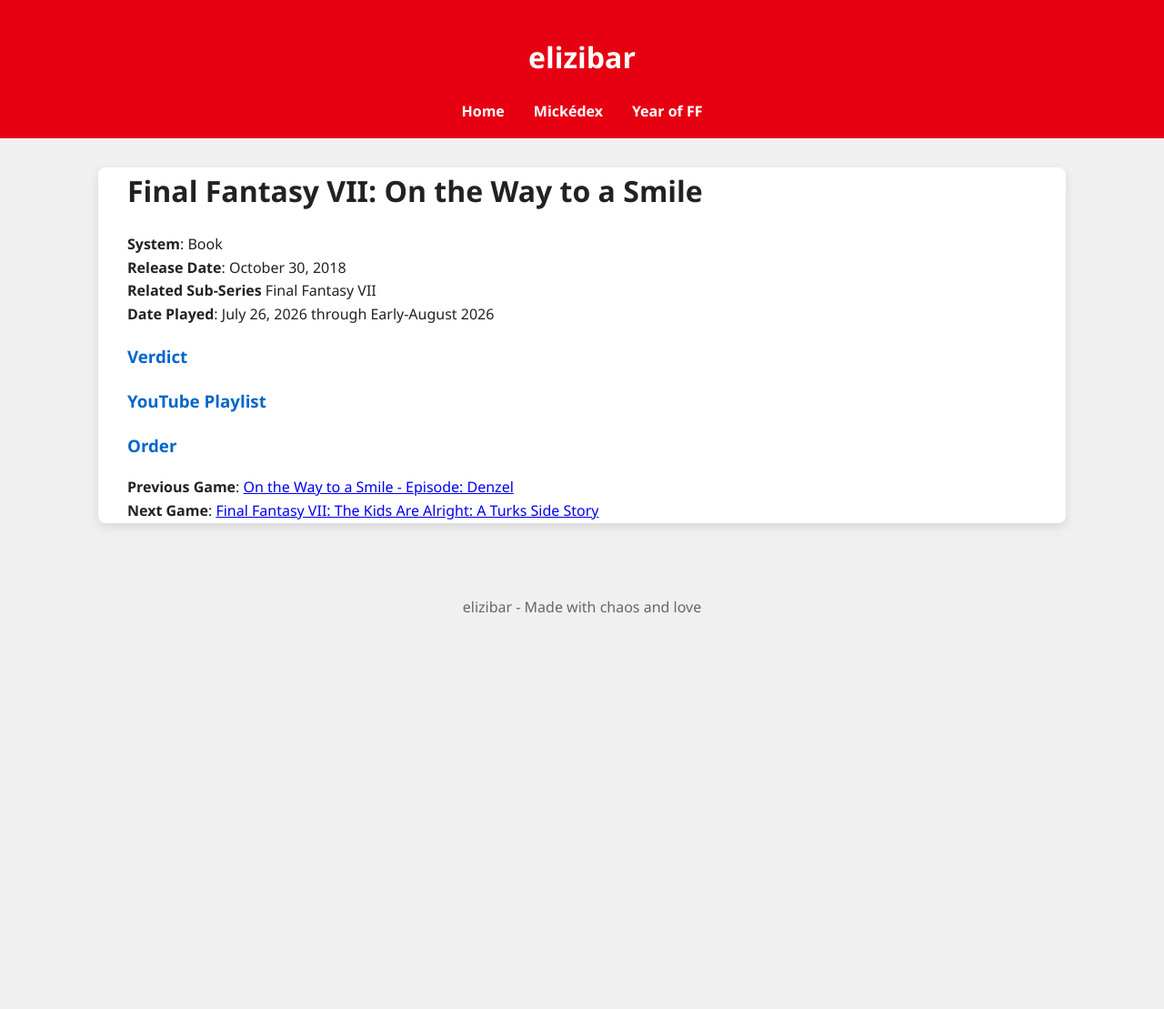
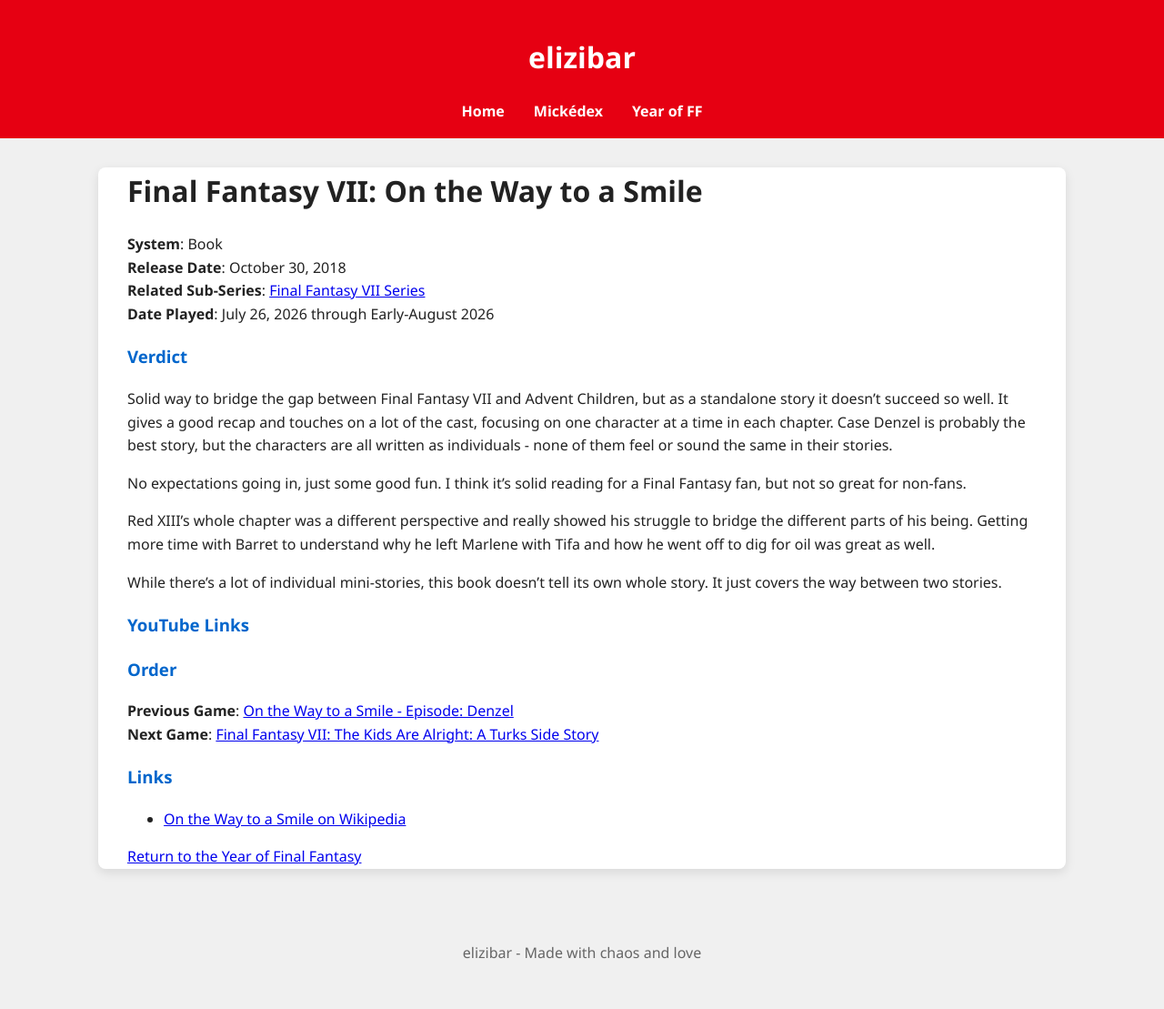
Before and after one commit to elizibar/elizibar.github.io, a Jekyll site: the page built from yearoffinalfantasy/FF7/ff7smile.md, in a window 1280 px wide. Shown: the whole page at 91% size. Built offline with Jekyll 4.4.1, drawn with Linux system fonts in a browser that asks for light colours; before the commit the page ends 900 px from its top, so only the background shows below that.

Commit message:
ff7 books

```diff
--- a/yearoffinalfantasy/FF7/ff7smile.md
+++ b/yearoffinalfantasy/FF7/ff7smile.md
@@ -6,16 +6,29 @@
 
 # Final Fantasy VII: On the Way to a Smile
 
-**System**:  Book
-**Release Date**:  October 30, 2018
-**Related Sub-Series**  Final Fantasy VII
-**Date Played**:  July 26, 2026 through Early-August 2026
+**System**: Book
+**Release Date**: October 30, 2018
+**Related Sub-Series**: [Final Fantasy VII Series](/yearoffinalfantasy/ff7series/)
+**Date Played**: July 26, 2026 through Early-August 2026
 
 ### Verdict
 
+Solid way to bridge the gap between Final Fantasy VII and Advent Children, but as a standalone story it doesn't succeed so well. It gives a good recap and touches on a lot of the cast, focusing on one character at a time in each chapter. Case Denzel is probably the best story, but the characters are all written as individuals - none of them feel or sound the same in their stories.
 
-### YouTube Playlist
+No expectations going in, just some good fun. I think it's solid reading for a Final Fantasy fan, but not so great for non-fans.
+
+Red XIII's whole chapter was a different perspective and really showed his struggle to bridge the different parts of his being. Getting more time with Barret to understand why he left Marlene with Tifa and how he went off to dig for oil was great as well.
+
+While there's a lot of individual mini-stories, this book doesn't tell its own whole story. It just covers the way between two stories.
+
+### YouTube Links
 
 ### Order
-**Previous Game**:  [On the Way to a Smile - Episode: Denzel](/yearoffinalfantasy/ff7denzel/)
-**Next Game**:  [Final Fantasy VII: The Kids Are Alright: A Turks Side Story](/yearoffinalfantasy/ff7turks/)
+**Previous Game**: [On the Way to a Smile - Episode: Denzel](/yearoffinalfantasy/ff7denzel/)
+**Next Game**: [Final Fantasy VII: The Kids Are Alright: A Turks Side Story](/yearoffinalfantasy/ff7turks/)
+
+### Links
+
+- [On the Way to a Smile on Wikipedia](https://en.wikipedia.org/wiki/On_the_Way_to_a_Smile)
+
+[Return to the Year of Final Fantasy](/yearoffinalfantasy/)
```
Also changed, not shown: yearoffinalfantasy/FF7/ff7turks.md (+20 -7 lines).
